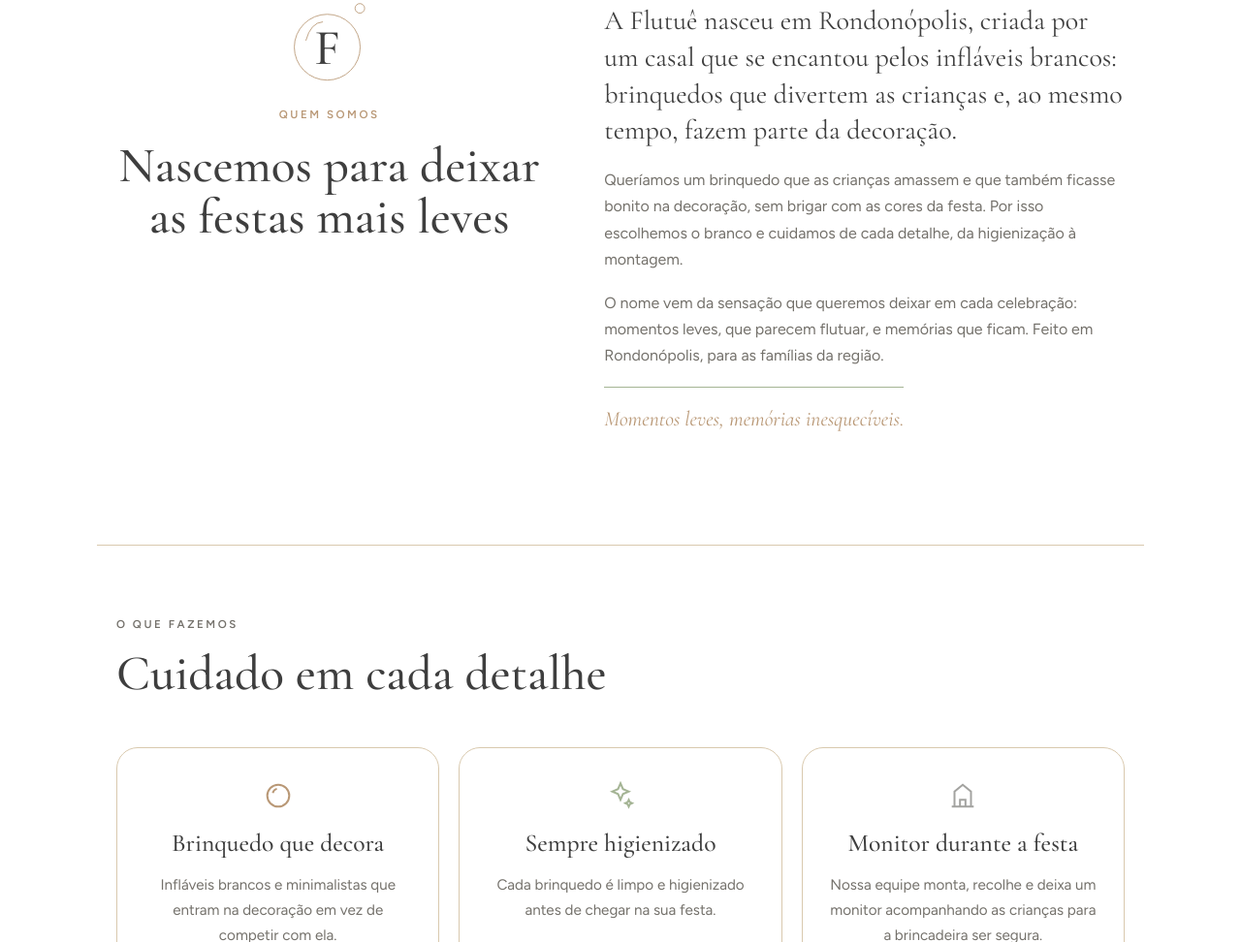
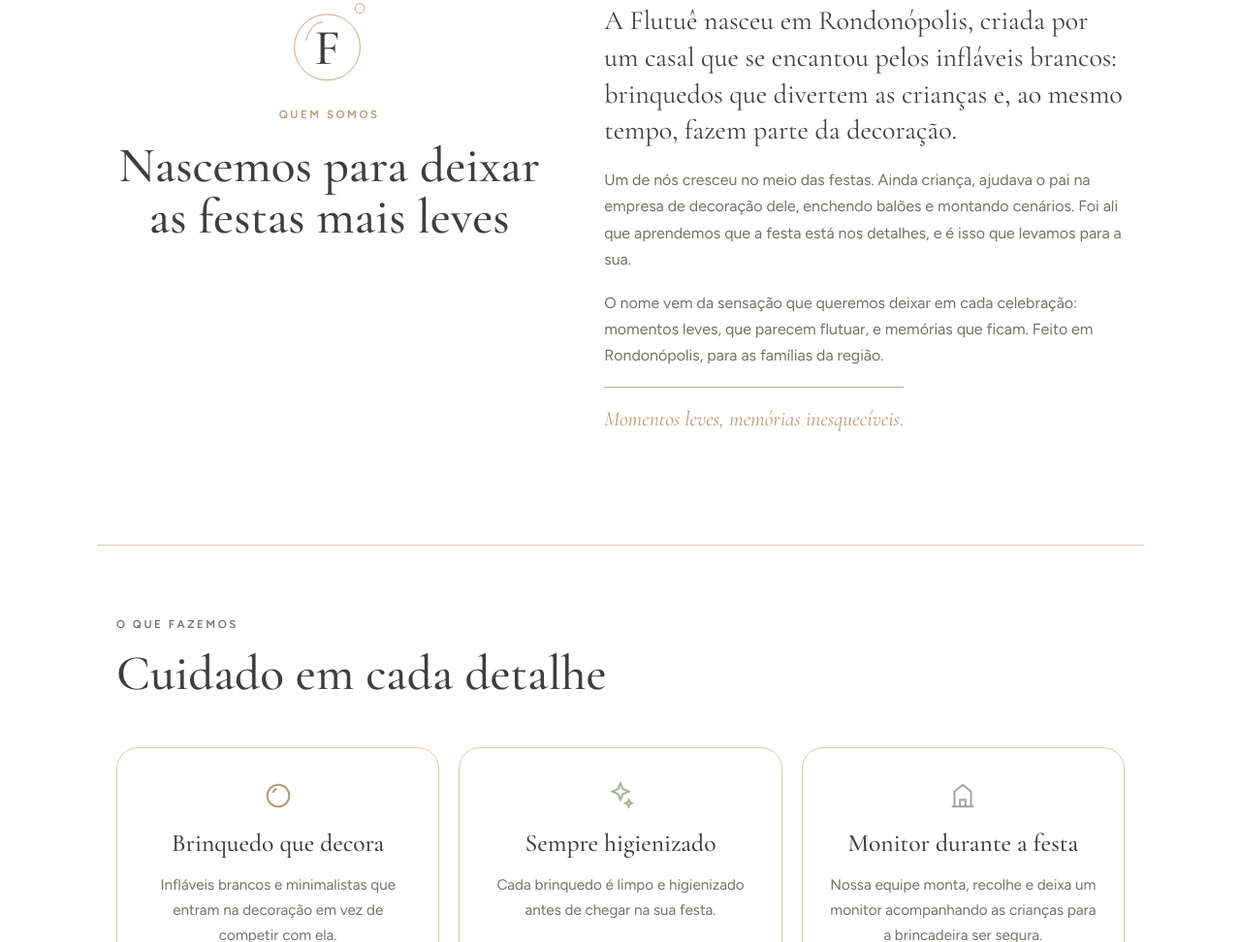
Before and after one commit to flutuefestas/flutuefestas, a plain HTML site: page index.html in a window 1280 px wide. Shown: the part 3316-4288 px from the top of the page at 97% size. Drawn offline with nearby package versions, Linux system fonts and the light colour scheme.

Commit message:
Update index.html

```diff
--- a/index.html
+++ b/index.html
@@ -392,7 +392,7 @@ footer{color:var(--muted);font-size:.92rem;margin-top:24px;border-top:1px solid
       </div>
       <div class="who-right">
         <p class="lead-p">A Flutuê nasceu em Rondonópolis, criada por um casal que se encantou pelos infláveis brancos: brinquedos que divertem as crianças e, ao mesmo tempo, fazem parte da decoração.</p>
-        <p>Queríamos um brinquedo que as crianças amassem e que também ficasse bonito na decoração, sem brigar com as cores da festa. Por isso escolhemos o branco e cuidamos de cada detalhe, da higienização à montagem.</p>
+        <p>Um de nós cresceu no meio das festas. Ainda criança, ajudava o pai na empresa de decoração dele, enchendo balões e montando cenários. Foi ali que aprendemos que a festa está nos detalhes, e é isso que levamos para a sua.</p>
         <p>O nome vem da sensação que queremos deixar em cada celebração: momentos leves, que parecem flutuar, e memórias que ficam. Feito em Rondonópolis, para as famílias da região.</p>
         <p class="sign">Momentos leves, memórias inesquecíveis.</p>
       </div>
```
